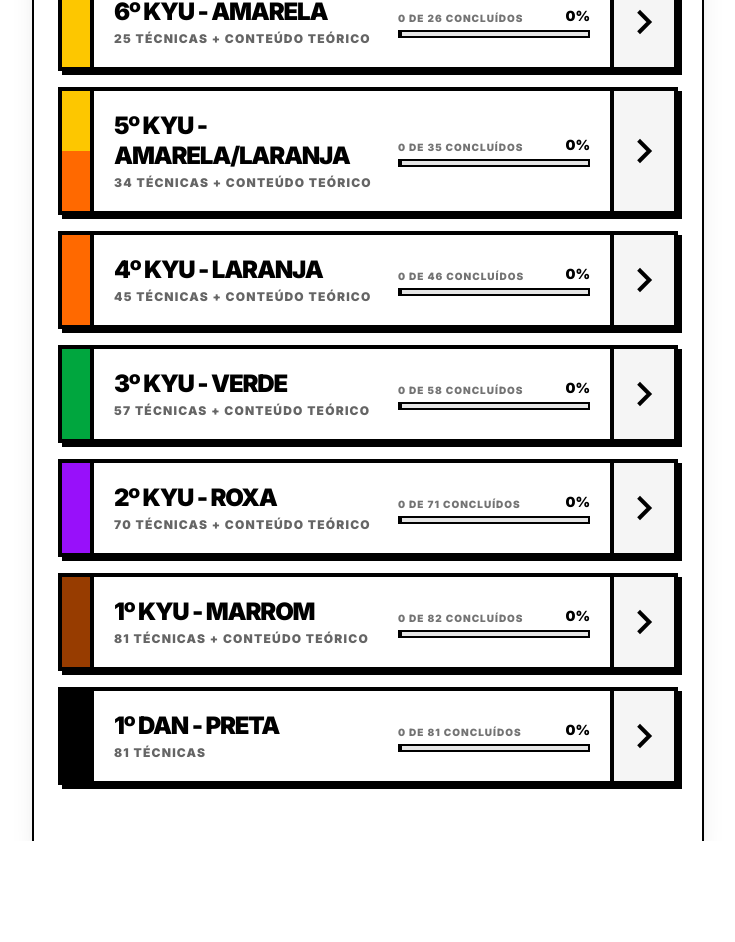
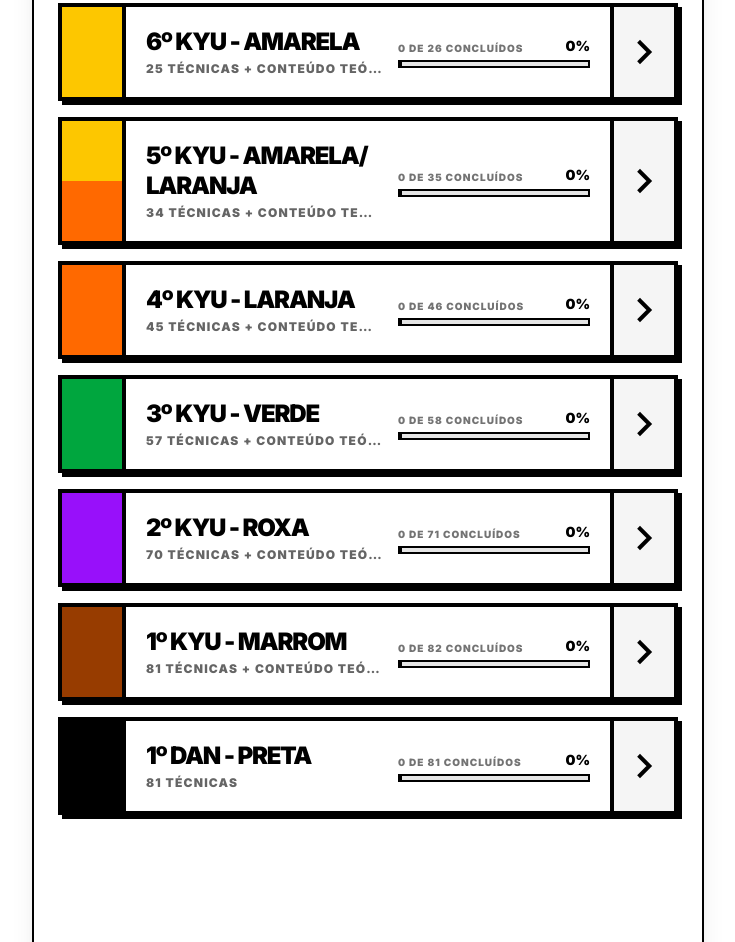
Before and after one commit to bielfernandes-projects/waza-hub, a Next.js app: page / in a window 1280 px wide. Shown: the part 1027-1969 px from the top of the page, without its empty margins (272-1007 px from the left). Before the commit the page ends 1868 px from the top, so only its background shows below. Built offline with nearby package versions, Linux system fonts and the light colour scheme; no server answers.

Commit message:
style: grandes melhorias de consistencia visual, cores de submenus, UX nos cards de faixa e rodape adicionado

```diff
--- a/src/app/layout.tsx
+++ b/src/app/layout.tsx
@@ -32,9 +32,14 @@ export default function RootLayout({
         <AuthProvider>
           <div className="max-w-2xl mx-auto w-full min-h-screen border-x-2 border-black bg-white shadow-xl flex flex-col relative">
             <Header />
-            <main className="flex-1">
+            <main className="flex-1 pb-12">
               {children}
             </main>
+            <footer className="w-full py-6 text-center border-t border-transparent">
+              <p className="text-[10px] sm:text-xs text-neutral-300 font-bold uppercase tracking-widest px-4">
+                Todo o conteúdo utilizado é coletado de fontes oficiais.
+              </p>
+            </footer>
           </div>
         </AuthProvider>
       </body>
--- a/src/components/BeltListItem.tsx
+++ b/src/components/BeltListItem.tsx
@@ -26,7 +26,7 @@ export function BeltListItem({ belt, globalCompletedIds = new Set(), completedHi
     <Link href={`/belts/${belt.slug}`} className="group flex w-full border-4 border-black bg-white hover:bg-neutral-50 transition-colors shadow-[4px_4px_0px_rgba(0,0,0,1)] hover:-translate-y-1 hover:shadow-none overflow-hidden min-h-[96px]">
 
       {/* Heavy Visual Color indicator (Left side) */}
-      <div className="w-6 sm:w-8 flex flex-col border-r-4 border-black shrink-0" aria-hidden="true">
+      <div className="w-12 sm:w-16 flex flex-col border-r-4 border-black shrink-0" aria-hidden="true">
          {belt.colors.map((colorClass: string, idx: number) => (
            <div key={idx} className={`flex-1 w-full ${colorClass}`} />
          ))}
@@ -37,7 +37,7 @@ export function BeltListItem({ belt, globalCompletedIds = new Set(), completedHi
         {/* Name and Text */}
         <div className="flex flex-col min-w-0">
           <h2 className="text-xl sm:text-2xl font-black uppercase tracking-tighter break-words leading-tight">
-             {belt.name}
+             {belt.name.replace('/', '/\u200B')}
           </h2>
            <div className="text-[10px] sm:text-xs font-black uppercase tracking-widest mt-1 opacity-60 truncate">
             {aggregatedTechniques.length} Técnicas {hasHistory ? '+ Conteúdo Teórico' : ''}
--- a/src/components/TechniqueRow.tsx
+++ b/src/components/TechniqueRow.tsx
@@ -124,8 +124,8 @@ export function TechniqueRow({ technique, isCompleted, isOpen = false, onToggleO
               </span>
             )}
           </div>
-          <span className="text-[10px] font-black uppercase tracking-widest border border-black px-1 mt-1 inline-block opacity-80">
-            {technique.category}
+          <span className="text-[10px] font-black uppercase tracking-widest border border-black bg-yellow-300 px-1 mt-1 inline-block opacity-90 shadow-[2px_2px_0px_rgba(0,0,0,1)]">
+            {technique.translation || 'Solicitar tradução ao Professor'}
           </span>
         </div>
 
@@ -146,7 +146,7 @@ export function TechniqueRow({ technique, isCompleted, isOpen = false, onToggleO
       {/* Expanded Media Area */}
       <div className={`overflow-hidden transition-all duration-300 ease-in-out ${isOpen && hasMedia ? 'max-h-[2000px] border-t-2 border-black' : 'max-h-0'}`}>
         {hasMedia && (
-          <div className="p-4 bg-neutral-100 flex flex-col gap-6">
+          <div className="p-4 bg-neutral-200 flex flex-col gap-6">
             {/* Video Rendering (Moved to TOP) */}
             {displayVideoUrl && (
               <div className="relative w-full aspect-video border-4 border-black bg-black flex items-center justify-center">
--- a/src/lib/data.ts
+++ b/src/lib/data.ts
@@ -7,6 +7,7 @@ export type Technique = {
   id: string;
   name: string;
   category: string;
+  translation?: string;
   videoUrl?: string;
   images?: string[];
 };
```
